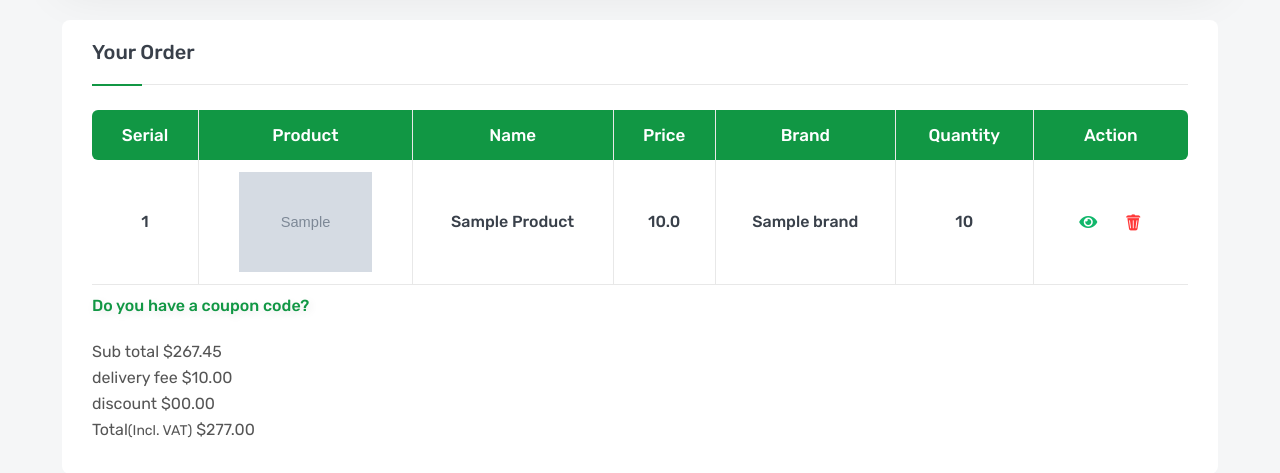
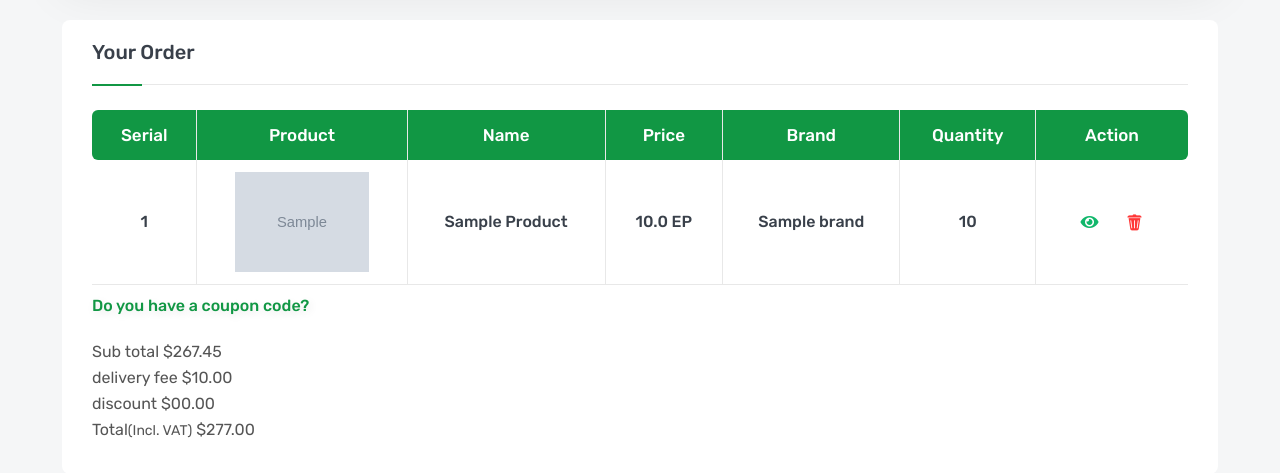
Before and after one commit to mohmagdy214/Greeny-E-Commerce, a Django app: page /orders/checkout in a window 1280 px wide. Shown: the part 667-1140 px from the top of the page. Run offline with Django 4.2, Linux system fonts and the light colour scheme; a user stored in the database is signed in; tables that the repository leaves empty hold one stand-in row (values such as "Sample post"); grey boxes marked "Sample" are stand-in pictures; some libraries are stand-ins or nearby versions.

Commit message:
add login_required for orders , checkout

```diff
--- a/orders/templates/orders/checkout.html
+++ b/orders/templates/orders/checkout.html
@@ -64,7 +64,7 @@
                                                     <td class="table-serial"><h6>{{forloop.counter}}</h6></td>
                                                     <td class="table-image"><img src="{{object.product.image.url}}" alt="product"></td>
                                                     <td class="table-name"><h6>{{object.product}}</h6></td>
-                                                    <td class="table-price"><h6>{{object.product.price}}</h6></td>
+                                                    <td class="table-price"><h6>{{object.product.price}} EP</h6></td>
                                                     <td class="table-brand"><h6>{{object.product.brand}}</h6></td>
                                                     <td class="table-quantity"><h6>{{object.product.quantity}}</h6></td>
                                                     <td class="table-action">
--- a/orders/views.py
+++ b/orders/views.py
@@ -1,11 +1,13 @@
 from django.shortcuts import render
 from django.views.generic import ListView
+from django.contrib.auth.decorators import login_required
+from django.contrib.auth.mixins import LoginRequiredMixin
 from .models import Order , Cart , CartDetail , Coupon
 
 # Create your views here.
 
 
-class OrderList(ListView):
+class OrderList(LoginRequiredMixin,ListView):
     model = Order
     paginate_by = 10
 
@@ -16,7 +18,7 @@ class OrderList(ListView):
 
 
 
-
+@login_required
 def checkout(request):
     cart = Cart.objects.get(user=request.user, status='Inprogress')
     cart_detail = CartDetail.objects.filter(cart=cart)
```
